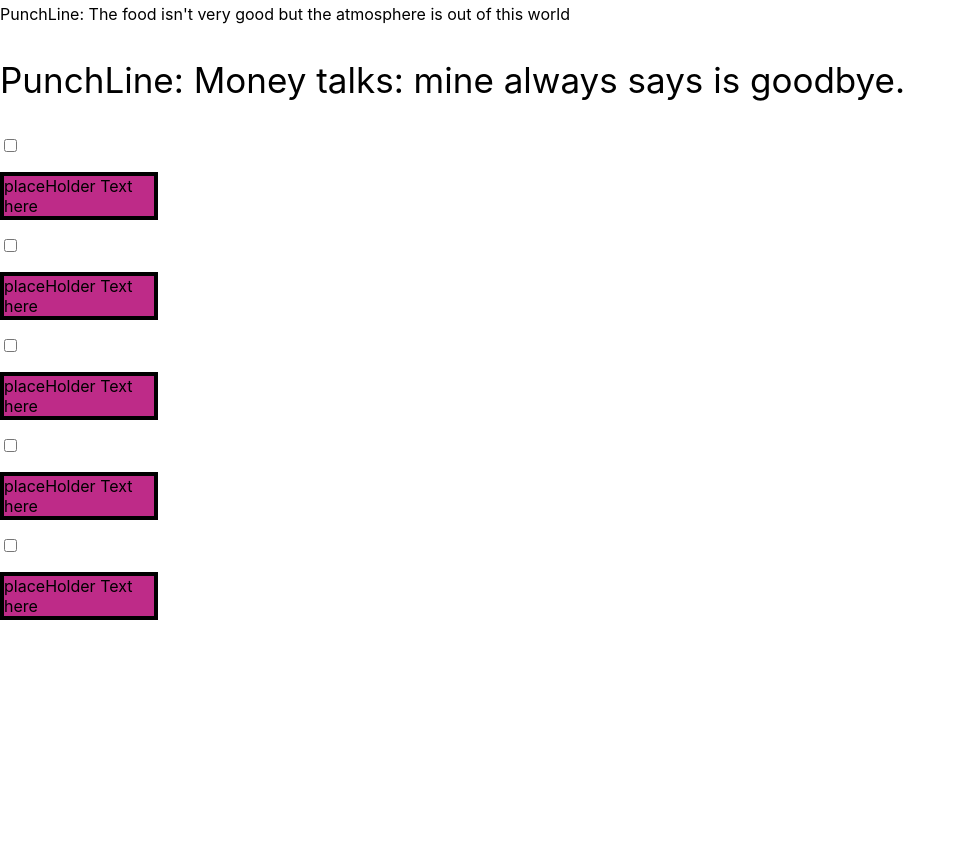
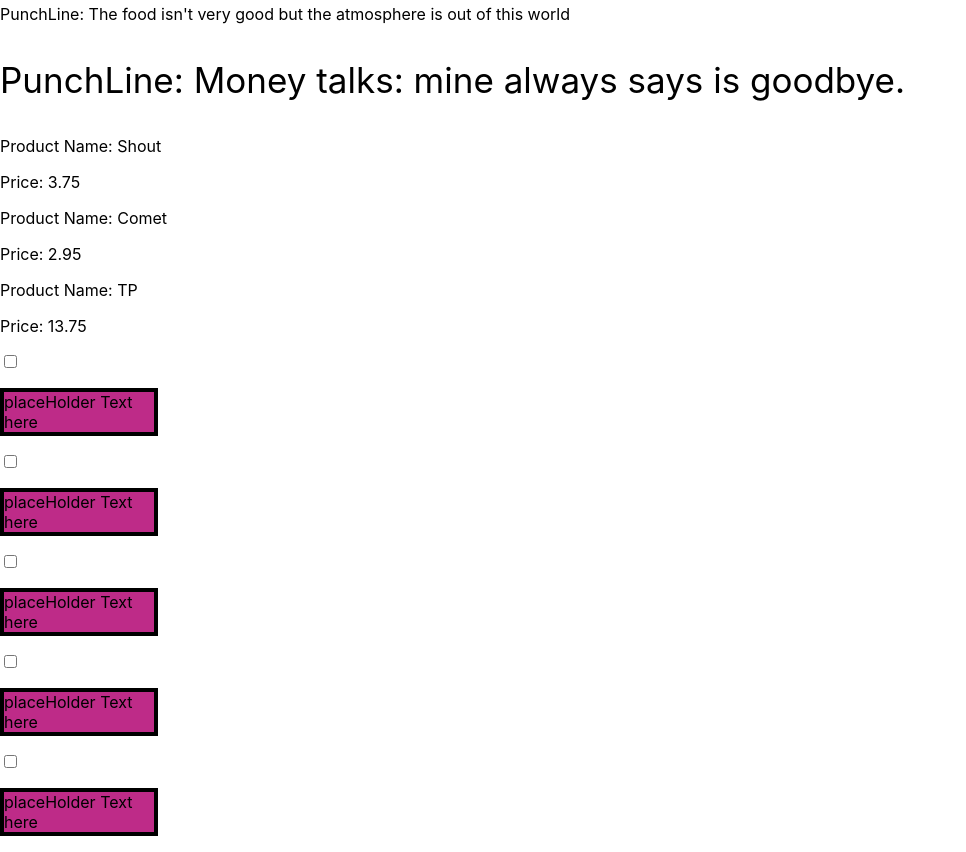
Before and after one commit to wild1k/Perfecting_React, a React (Create React App) app: page / in a window 1280 px wide. Shown: the part 820-1672 px from the top of the page, without its empty margins (0-966 px from the left). Before the commit the page ends 1456 px from the top, so only its background shows below. Built offline with nearby package versions, Linux system fonts and the light colour scheme.

Commit message:
made and rendered the Products Component

```diff
--- a/src/App.js
+++ b/src/App.js
@@ -6,7 +6,7 @@ import ContactCard from "./Components/ContactCard";
 // import Header from "./Components/Header";
 import ToDo from "./Components/ToDoItems";
 import Joke from "./Components/Joke";
-
+import Products from "./Components/Products";
 
 function App(props) {
   const jokesArray = [
@@ -24,6 +24,24 @@ function App(props) {
       punchLine: "Money talks: mine always says is goodbye.",
     },
 ]
+const prodArray = [
+  {
+      id:0,
+      name: "Shout",
+      price: parseFloat(3.75),
+  },
+  {
+      id:0,
+      name: "Comet",
+      price: parseFloat(2.95),
+  },
+  {
+      id:0,
+      name: "TP",
+      price: parseFloat(13.75),
+  },
+]
+const ProdComponent = prodArray.map(items => <Products key={items.id} prodArray={items}/>)
 
   const jokeComponent = jokesArray.map(jokes => <Joke key={jokes.id} question={jokes.question} punchLine={jokes.punchLine}/>)
 
@@ -49,8 +67,10 @@ function App(props) {
         }}
       />
       <>
+
       {jokeComponent}
       </>
+      {ProdComponent}
       <ToDo />
       <ToDo />
       <ToDo />
--- a/src/Components/Products.js
+++ b/src/Components/Products.js
@@ -0,0 +1,15 @@
+import React from "react";
+
+export default function Products(props) {
+
+
+
+    return(
+     <div>
+         <p>Product Name: {props.prodArray.name}</p>
+        <p>Price: {props.prodArray.price}</p>
+     </div>
+
+
+    )
+}
```
Also changed, not shown: 1 other file (tests, documents, lock files or other folders).
